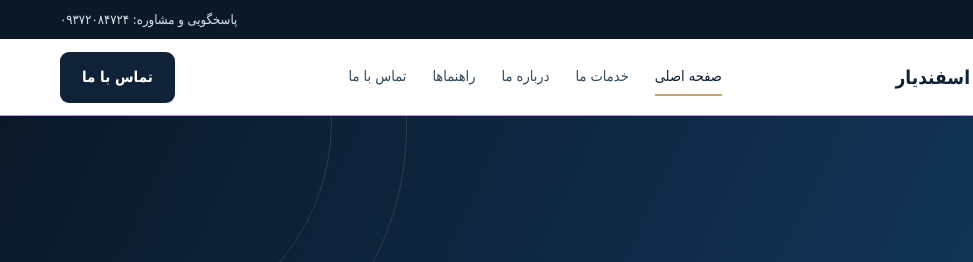
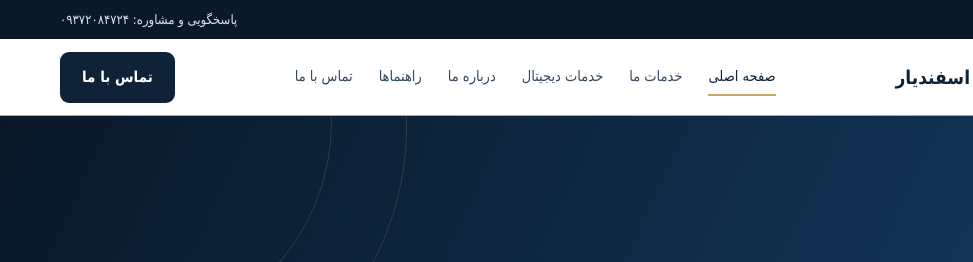
Before and after one commit to hadibakhshi1325-create/esfandiyar-site, a plain HTML site: page index.html in a window 1280 px wide. Shown: the top 262 px of the page, 0-973 px from the left. Drawn offline with Linux system fonts and the light colour scheme.

Commit message:
Link digital services page from main navigation

```diff
--- a/index.html
+++ b/index.html
@@ -18,7 +18,7 @@
 <div class="top"><div class="wrap"><span>موسسه ثبتی و حقوقی اسفندیار</span><span>پاسخگویی و مشاوره: <a href="tel:09372084724">۰۹۳۷۲۰۸۴۷۲۴</a></span></div></div>
 <header><div class="wrap"><nav>
 <a class="brand" href="./"><img class="brand-mark" src="assets/img/logo-mark.png" alt="" width="214" height="260"><span>موسسه ثبتی و حقوقی اسفندیار</span></a>
-<div class="links" id="links"><a href="./" aria-current="page">صفحه اصلی</a><a href="services/">خدمات ما</a><a href="about/">درباره ما</a><a href="guide/">راهنماها</a><a href="contact/">تماس با ما</a></div>
+<div class="links" id="links"><a href="./" aria-current="page">صفحه اصلی</a><a href="services/">خدمات ما</a><a href="digital-services/">خدمات دیجیتال</a><a href="about/">درباره ما</a><a href="guide/">راهنماها</a><a href="contact/">تماس با ما</a></div>
 <a class="btn dark" href="tel:09372084724">تماس با ما</a>
 <button class="menu-btn" id="menuBtn" aria-label="باز و بسته کردن منو" aria-expanded="false" aria-controls="links"><svg width="22" height="22" viewBox="0 0 24 24" fill="none" stroke="currentColor" stroke-width="2" stroke-linecap="round"><path d="M4 7h16M4 12h16M4 17h16"/></svg></button>
 </nav></div></header>
```
